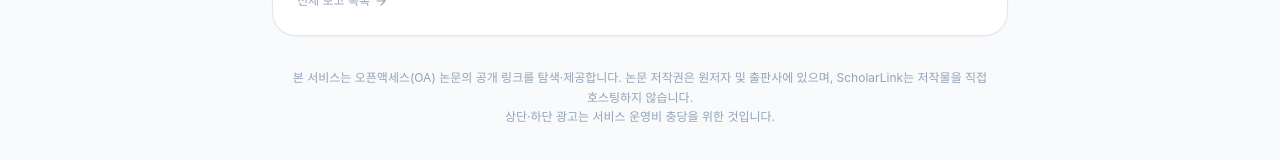
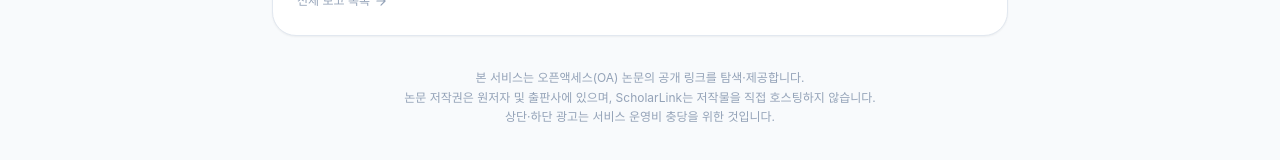
Before and after one commit to wheeljah/SC_link, a React (Vite) app in the folder client/: page / in a window 1280 px wide. Shown: the part 1020-1180 px from the top of the page. Built offline with nearby package versions, Linux system fonts and the light colour scheme; no server answers; a web font is replaced by a local one.

Commit message:
fix: 하단 고지문 3줄 분리 + i18n 키 분리

```diff
--- a/client/src/i18n/dictionary.ts
+++ b/client/src/i18n/dictionary.ts
@@ -248,8 +248,10 @@ export const EN: Record<string, string> = {
 
 
   // ── Footer notice ──
-  '본 서비스는 오픈액세스(OA) 논문의 공개 링크를 탐색·제공합니다. 논문 저작권은 원저자 및 출판사에 있으며, ScholarLink는 저작물을 직접 호스팅하지 않습니다.':
-    'This service searches and provides public links to open-access (OA) papers. Copyright belongs to the original authors and publishers; ScholarLink does not host any copyrighted content.',
+  '본 서비스는 오픈액세스(OA) 논문의 공개 링크를 탐색·제공합니다.':
+    'This service searches and provides public links to open-access (OA) papers.',
+  '논문 저작권은 원저자 및 출판사에 있으며, ScholarLink는 저작물을 직접 호스팅하지 않습니다.':
+    'Copyright belongs to the original authors and publishers; ScholarLink does not host any copyrighted content.',
   '상단·하단 광고는 서비스 운영비 충당을 위한 것입니다.': 'The ads shown on this site help cover operating costs.',
 
   // ── Search progress messages (server-sent) ──
--- a/client/src/pages/Home.tsx
+++ b/client/src/pages/Home.tsx
@@ -463,7 +463,9 @@ export default function Home() {
 
         {/* ── 하단 고지 ── */}
         <p className="text-xs text-slate-400 text-center leading-relaxed px-2 break-keep">
-          <span>본 서비스는 오픈액세스(OA) 논문의 공개 링크를 탐색·제공합니다. 논문 저작권은 원저자 및 출판사에 있으며, ScholarLink는 저작물을 직접 호스팅하지 않습니다.</span>
+          <span>본 서비스는 오픈액세스(OA) 논문의 공개 링크를 탐색·제공합니다.</span>
+          <br />
+          <span>논문 저작권은 원저자 및 출판사에 있으며, ScholarLink는 저작물을 직접 호스팅하지 않습니다.</span>
           <br />
           <span>상단·하단 광고는 서비스 운영비 충당을 위한 것입니다.</span>
         </p>
```
